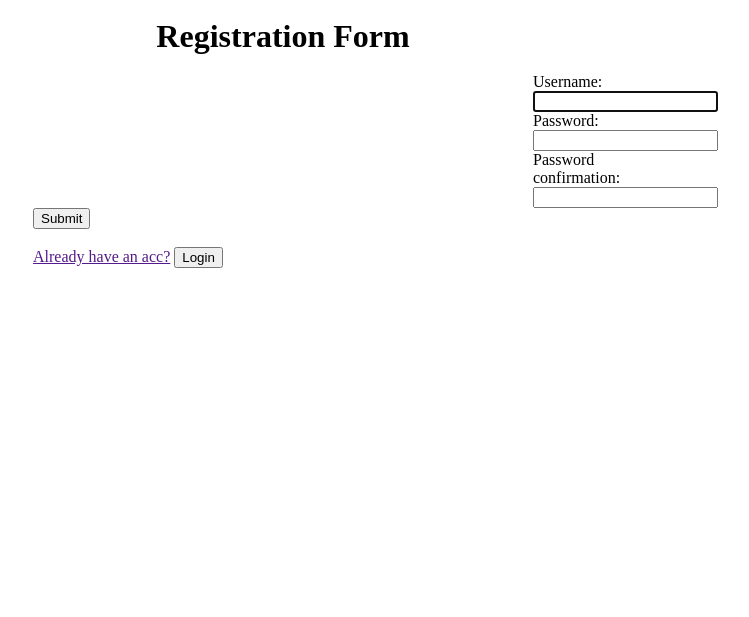
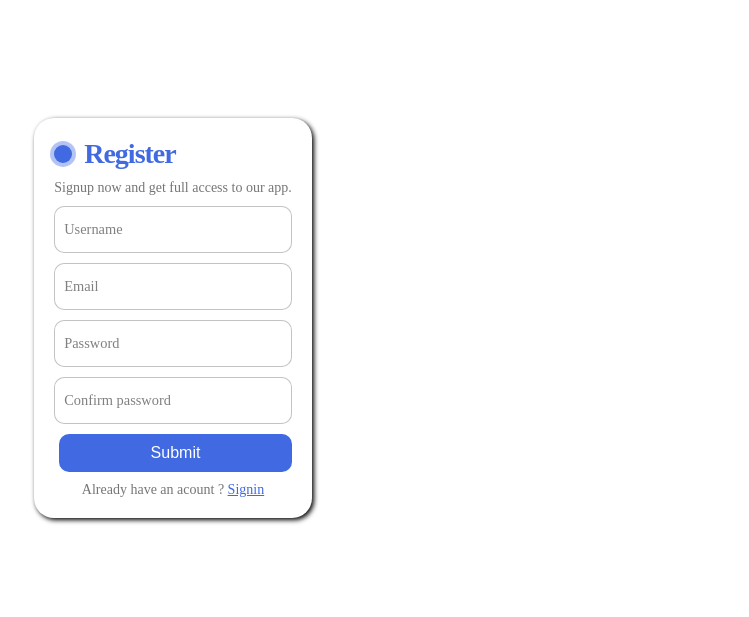
Before and after one commit to Karthik-9912/Expense-Tracker, a Django app: page /register/ in a window 1280 px wide. Shown: the top 617 px of the page, without its empty margins (467-1216 px from the left). Run offline with Django 5.2, Linux system fonts and the light colour scheme; some libraries are stand-ins or nearby versions.

Commit message:
register page

```diff
--- /dev/null
+++ b/home/static/home/register.css
@@ -0,0 +1,143 @@
+*{
+  margin: 0;
+  padding: 0;
+  box-sizing: border-box;
+}
+
+
+.form-box{
+    display: flex;
+    justify-content: center;
+    align-items: center;
+    flex-direction: column;
+    height: 600px;
+}
+
+.form {
+  display: flex;
+  flex-direction: column;
+  gap: 10px;
+  max-width: 350px;
+  background-color: #fff;
+  padding: 20px;
+  border-radius: 20px;
+  position: relative;
+  box-shadow: 2px 2px 5px black;
+}
+
+.title {
+  font-size: 28px;
+  color: royalblue;
+  font-weight: 600;
+  letter-spacing: -1px;
+  position: relative;
+  display: flex;
+  align-items: center;
+  padding-left: 30px;
+}
+
+.title::before,.title::after {
+  position: absolute;
+  content: "";
+  height: 16px;
+  width: 16px;
+  border-radius: 50%;
+  left: 0px;
+  background-color: royalblue;
+}
+
+.title::before {
+  width: 18px;
+  height: 18px;
+  background-color: royalblue;
+}
+
+.title::after {
+  width: 18px;
+  height: 18px;
+  animation: pulse 1s linear infinite;
+}
+
+.message, .signin {
+  color: rgba(88, 87, 87, 0.822);
+  font-size: 14px;
+}
+
+.signin {
+  text-align: center;
+}
+
+.signin a {
+  color: royalblue;
+}
+
+.signin a:hover {
+  text-decoration: underline royalblue;
+}
+
+.form label {
+  position: relative;
+}
+
+.form label .input {
+  width: 100%;
+  padding: 10px 0 20px 10px;
+  outline: 0;
+  border: 1px solid rgba(105, 105, 105, 0.397);
+  border-radius: 10px;
+}
+
+.form label .input + span {
+  position: absolute;
+  left: 10px;
+  top: 15px;
+  color: grey;
+  font-size: 0.9em;
+  cursor: text;
+  transition: 0.3s ease;
+}
+
+.form label .input:placeholder-shown + span {
+  top: 15px;
+  font-size: 0.9em;
+}
+
+.form label .input:focus + span,.form label .input:valid + span {
+  top: 30px;
+  font-size: 0.7em;
+  font-weight: 600;
+}
+
+.form label .input:valid + span {
+  color: green;
+}
+
+.submit {
+  border: none;
+  outline: none;
+  background-color: royalblue;
+  padding: 10px;
+  margin-left: 5px;
+  border-radius: 10px;
+  color: #fff;
+  font-size: 16px;
+  transform: .3s ease;
+  cursor: pointer;
+
+}
+
+.submit:hover {
+  background-color: rgb(56, 90, 194);
+}
+
+@keyframes pulse {
+  from {
+    transform: scale(0.9);
+    opacity: 1;
+  }
+
+  to {
+    transform: scale(1.8);
+    opacity: 0;
+  }
+}
--- a/home/templates/register.html
+++ b/home/templates/register.html
@@ -1,48 +1,20 @@
 <!DOCTYPE html>
 <html lang="en">
+    {% load static %}
 <head>
     <meta charset="UTF-8">
     <meta name="viewport" content="width=device-width, initial-scale=1.0">
     <title>Document</title>
     <link rel="stylesheet" href="https://cdnjs.cloudflare.com/ajax/libs/font-awesome/7.0.1/css/all.min.css" integrity="sha512-2SwdPD6INVrV/lHTZbO2nodKhrnDdJK9/kg2XD1r9uGqPo1cUbujc+IYdlYdEErWNu69gVcYgdxlmVmzTWnetw==" crossorigin="anonymous" referrerpolicy="no-referrer" />
-    <style>
-        *{
-            margin: 0px;
-        }
-        header{
-            background-color: cadetblue;
-            display: flex;
-            flex-direction: row;
-            height: 70px;
-        }
-        #logo{
-            font-size: 50px;
-            padding-top: 10px;
-        }
-        #appname{
-            font-size: 50px;
-            font-family: Verdana, Geneva, Tahoma, sans-serif;
-        }
-        .helptext{
-            display: none;
-        }
-        form{
-            width: 500px;
-        }
-        div{
-            padding-left: 500px;
-        }
-        form>h1{
-            text-align: center;
-        }
-    </style>
+    <link rel="stylesheet" href="{% static 'home/register.css' %}">
+
 </head>
 <body>
     <!-- <header>
         <i id="logo" class="fa-solid fa-indian-rupee-sign"></i><p id="appname">Expense Tracker</p>
     </header> -->
     <br>
-   <div>
+   <!-- <div>
         <form action="" method="post" enctype="multipart/form-data">
         {% csrf_token %}
         <h1>Registration Form</h1>
@@ -51,8 +23,43 @@
         <a href=""><button type="submit">Submit</button></a>
         </form>
         <br>
-        <a href="">Already have an acc?</a> <a href="{% url 'login' %}"><button type="submit">Login</button></a>
+        <a href="">Already have an acc?</a><a href="{% url 'login' %}"><button type="submit">Login</button></a>
    </div>
-   {{msg}}
+   {{msg}} -->
+
+
+   <div class="form-box">
+<form class="form" method="post" enctype="multipart/form-data">
+    {% csrf_token %}
+    <p class="title">Register </p>
+    <p class="message">Signup now and get full access to our app. </p>
+        <!-- <div class="flex"> -->
+        <label>
+            <input required placeholder="" type="text" class="input" id="id_{{form.username.name}}" name="{{form.username.name}}" value="{{form.username.value|default_if_none:''}}">
+            <span>Username</span>
+        </label>
+
+
+    <!-- </div>   -->
+
+    <label>
+        <input required placeholder="" type="email" class="input" name="{{form.email.name}}" value="{{form.email.value|default_if_none:''}}">
+        <span>Email</span>
+    </label>
+
+    <label>
+        <input required="" placeholder="" type="password" class="input" name="{{form.password1.name}}" value="{{form.password1.value|default_if_none:''}}">
+        <span>Password</span>
+    </label>
+    <label>
+        <input required="" placeholder="" type="password" class="input" name="{{form.password2.name}}" value="{{form.password2.value|default_if_none:''}}">
+        <span>Confirm password</span>
+    </label>
+    <button class="submit">Submit</button>
+    <p class="signin">Already have an acount ? <a href="{% url 'login' %}">Signin</a> </p>
+</form>
+    <p>{{msg}}</p>
+   </div>
+
 </body>
 </html>
```
